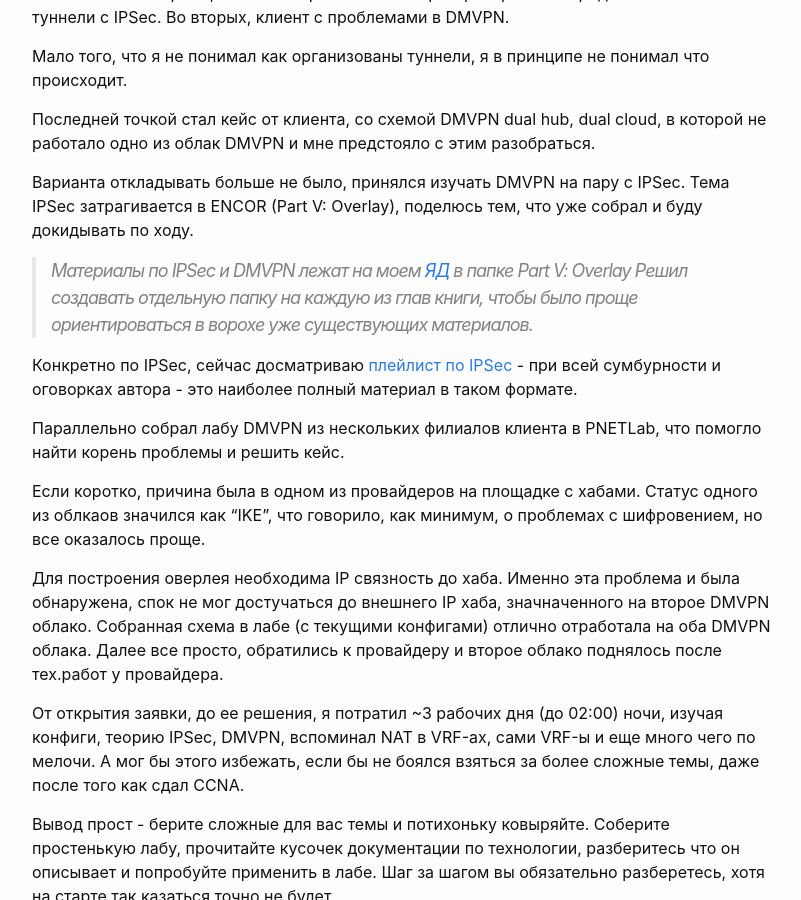
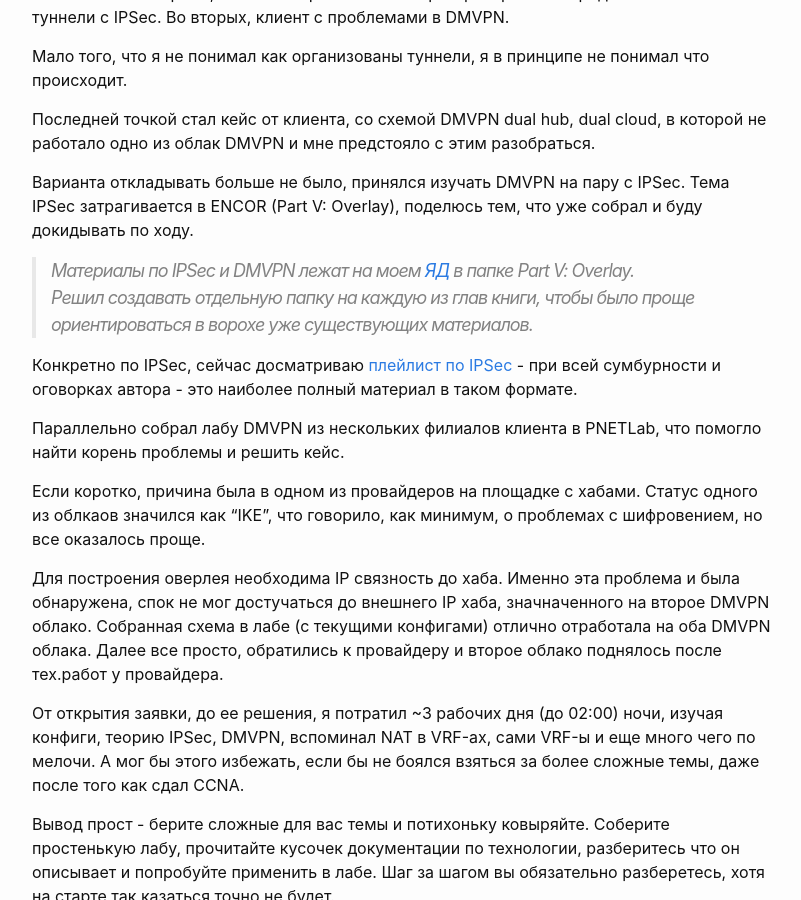
Before and after one commit to woohung/woohung.github.io, a Jekyll site: the page built from _posts/2022-12-09-Не откладывай.md, in a window 1280 px wide and 900 px high, scrolled down 1205 px. Shown: the whole window, without its empty margins (238-1039 px from the left). Built offline with Jekyll 4.4.1, drawn with Linux system fonts in a browser that asks for light colours.

```diff
--- a/_posts/2022-12-09-Не откладывай.md
+++ b/_posts/2022-12-09-Не откладывай.md
@@ -31,7 +31,7 @@ author: Artem Kovalchuk
 
 Варианта откладывать больше не было, принялся изучать DMVPN на пару с IPSec. Тема IPSec затрагивается в ENCOR (Part V: Overlay), поделюсь тем, что уже собрал и буду докидывать по ходу.
 
-> Материалы по IPSec и DMVPN лежат на моем [ЯД](https://disk.yandex.ru/d/xYVoV9dVKZEpUA) в папке Part V: Overlay
+> Материалы по IPSec и DMVPN лежат на моем [ЯД](https://disk.yandex.ru/d/xYVoV9dVKZEpUA) в папке Part V: Overlay.
 > Решил создавать отдельную папку на каждую из глав книги, чтобы было проще ориентироваться в ворохе уже существующих материалов.
 
 Конкретно по IPSec, сейчас досматриваю [плейлист по IPSec](https://www.youtube.com/playlist?list=PLJiaYySZYx020nm9FA8XBPXI-oopdE4tl) - при всей сумбурности и оговорках автора - это наиболее полный материал в таком формате.
```
